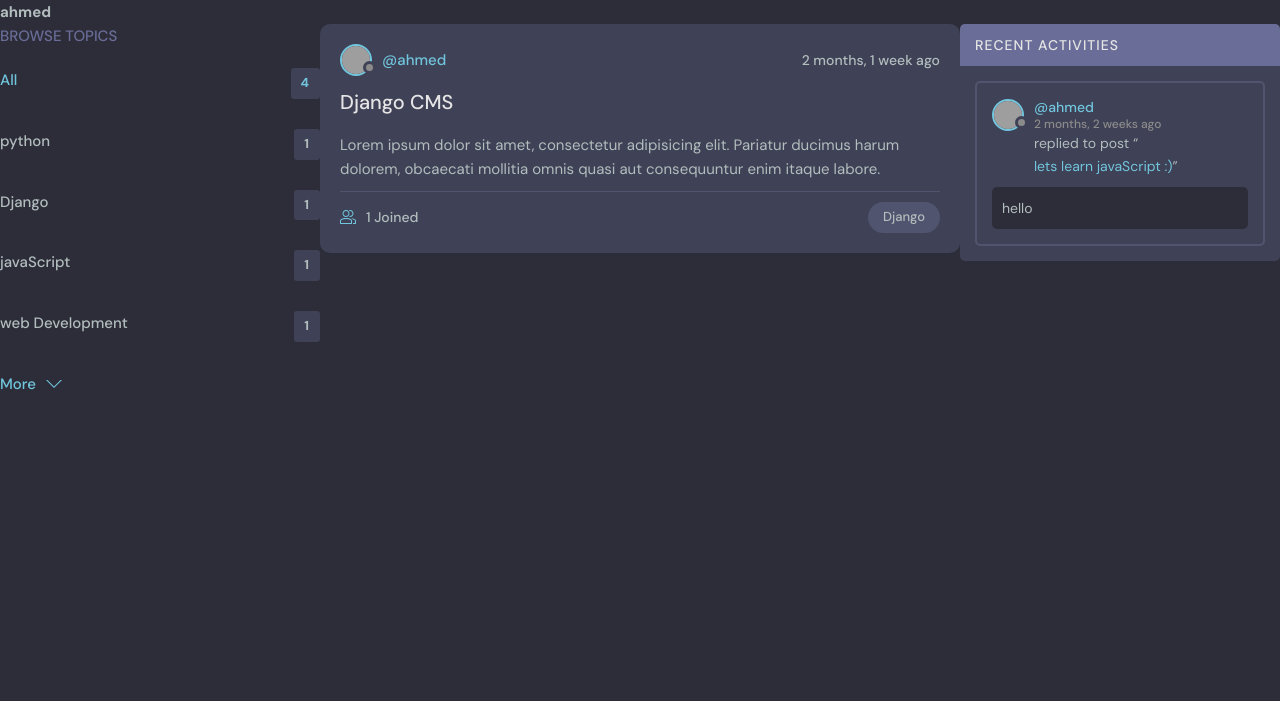
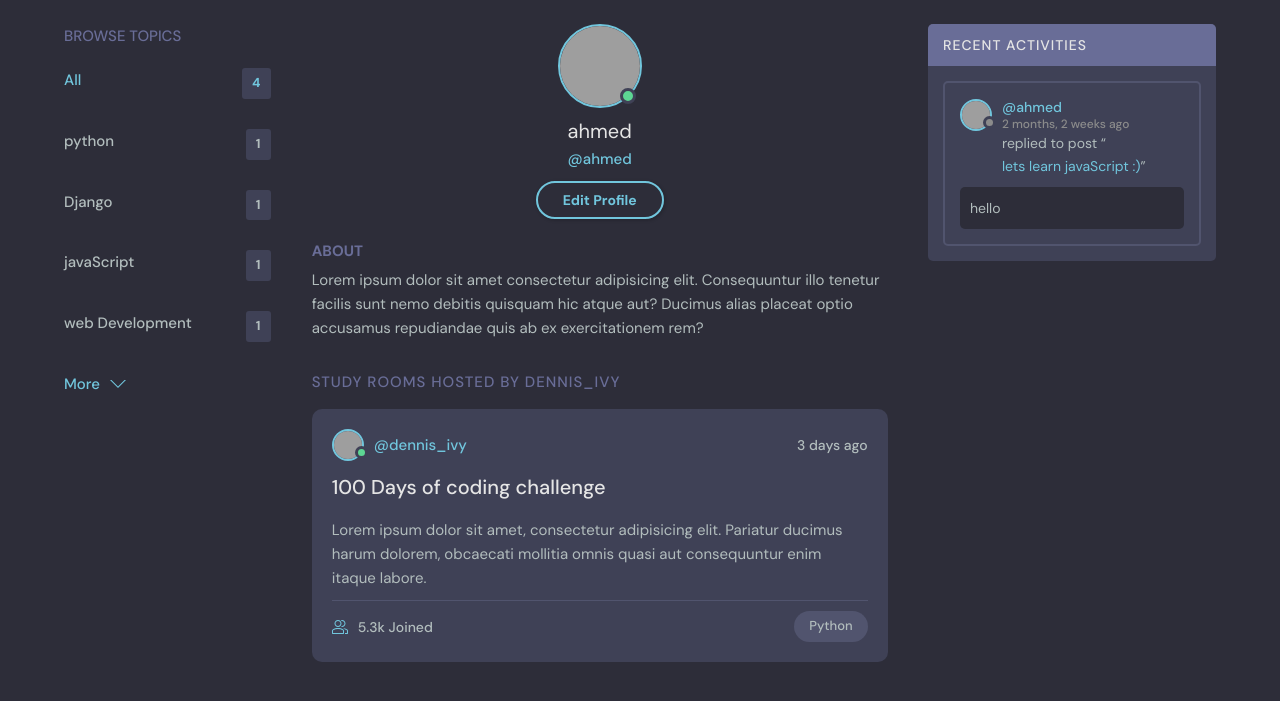
Before and after one commit to AyoubElouazzani/discord_website, a Django app: page /user_profile/2/ in a window 1280 px wide. Shown: the part 76-777 px from the top of the page. Run offline with Django 5.2, Linux system fonts and the light colour scheme; data comes from the database, SQL or seed files in the repository; both versions use the stored data as it was after the commit; grey boxes are pictures that could not be loaded.

Commit message:
make profile page

```diff
--- a/base/templates/base/profile.html
+++ b/base/templates/base/profile.html
@@ -1,27 +1,91 @@
 {% extends 'main.html' %}
+{% block content %}
+  <main class="profile-page layout layout--3">
+    <div class="container">
+      <!-- Topics Start -->
+      {% include 'base/topics_component.html' %}
+      <!-- Topics End -->
 
-{% block content %}
+      <!-- Room List Start -->
+      <div class="roomList">
+        <div class="profile">
+          <div class="profile__avatar">
+            <div class="avatar avatar--large active">
+              <img src="https://randomuser.me/api/portraits/men/11.jpg" />
+            </div>
+          </div>
+          <div class="profile__info">
+            <h3>{{user.username}}</h3>
+            <p>@{{user.username}}</p>
+            <a href="edit-user.html" class="btn btn--main btn--pill">Edit Profile</a>
+          </div>
+          <div class="profile__about">
+            <h3>About</h3>
+            <p>
+              Lorem ipsum dolor sit amet consectetur adipisicing elit. Consequuntur illo tenetur
+              facilis sunt nemo debitis quisquam hic atque aut? Ducimus alias placeat optio
+              accusamus repudiandae quis ab ex exercitationem rem?
+            </p>
+          </div>
+        </div>
 
+        <div class="roomList__header">
+          <div>
+            <h2>Study Rooms Hosted by dennis_ivy</a>
+            </h2>
+          </div>
+        </div>
+        <div class="roomListRoom">
+          <div class="roomListRoom__header">
+            <a href="profile.html" class="roomListRoom__author">
+              <div class="avatar avatar--small active">
+                <img src="https://randomuser.me/api/portraits/men/11.jpg" />
+              </div>
+              <span>@dennis_ivy</span>
+            </a>
+            <div class="roomListRoom__actions">
+              <span>3 days ago</span>
 
-<style>
-    .profile_content{
-        display: grid;
-        grid-template-columns: 1fr 2fr 1fr;
-    }
-</style>
+            </div>
+          </div>
+          <div class="roomListRoom__content">
+            <a href="room.html">100 Days of coding challenge</a>
+            <p>
+              Lorem ipsum dolor sit amet, consectetur adipisicing elit. Pariatur ducimus harum
+              dolorem, obcaecati mollitia omnis quasi aut consequuntur enim itaque labore.
+            </p>
+          </div>
+          <div class="roomListRoom__meta">
+            <a class="roomListRoom__joined">
+              <svg version="1.1" xmlns="http://www.w3.org/2000/svg" width="32" height="32" viewBox="0 0 32 32">
+                <title>user-group</title>
+                <path
+                  d="M30.539 20.766c-2.69-1.547-5.75-2.427-8.92-2.662 0.649 0.291 1.303 0.575 1.918 0.928 0.715 0.412 1.288 1.005 1.71 1.694 1.507 0.419 2.956 1.003 4.298 1.774 0.281 0.162 0.456 0.487 0.456 0.85v4.65h-4v2h5c0.553 0 1-0.447 1-1v-5.65c0-1.077-0.56-2.067-1.461-2.584z">
+                </path>
+                <path
+                  d="M22.539 20.766c-6.295-3.619-14.783-3.619-21.078 0-0.901 0.519-1.461 1.508-1.461 2.584v5.65c0 0.553 0.447 1 1 1h22c0.553 0 1-0.447 1-1v-5.651c0-1.075-0.56-2.064-1.461-2.583zM22 28h-20v-4.65c0-0.362 0.175-0.688 0.457-0.85 5.691-3.271 13.394-3.271 19.086 0 0.282 0.162 0.457 0.487 0.457 0.849v4.651z">
+                </path>
+                <path
+                  d="M19.502 4.047c0.166-0.017 0.33-0.047 0.498-0.047 2.757 0 5 2.243 5 5s-2.243 5-5 5c-0.168 0-0.332-0.030-0.498-0.047-0.424 0.641-0.944 1.204-1.513 1.716 0.651 0.201 1.323 0.331 2.011 0.331 3.859 0 7-3.141 7-7s-3.141-7-7-7c-0.688 0-1.36 0.131-2.011 0.331 0.57 0.512 1.089 1.075 1.513 1.716z">
+                </path>
+                <path
+                  d="M12 16c3.859 0 7-3.141 7-7s-3.141-7-7-7c-3.859 0-7 3.141-7 7s3.141 7 7 7zM12 4c2.757 0 5 2.243 5 5s-2.243 5-5 5-5-2.243-5-5c0-2.757 2.243-5 5-5z">
+                </path>
+              </svg>
+              5.3k Joined
+            </a>
+            <p class="roomListRoom__topic">Python</p>
+          </div>
+        </div>
 
-<H1>{{user.username}}</H1>
+      </div>
+      <!-- Room List End -->
 
-<div class="profile_content">
-    <div>
-        {% include 'base/topics_component.html' %}
+      <!-- Activities Start -->
+
+        {% include 'base/activity_component.html' %}
+
+      <!-- Activities End -->
     </div>
-    <div>
-        {% include 'base/feed_component.html' %}
-    </div>
-    <div>
-        {% include 'base/activity_component.html' %}
-    </div>
-</div>
-
-{% endblock content %}
+  </main>
+{% endblock %}
--- a/templates/navbar.html
+++ b/templates/navbar.html
@@ -35,7 +35,7 @@
       <!-- Logged In -->
       {% if request.user.is_authenticated %}
       <div class="header__user">
-        <a href="profile.html">
+        <a href="{% url 'user_profile' user.id %}">
           <div class="avatar avatar--medium active">
             <img src="https://randomuser.me/api/portraits/men/37.jpg" />
           </div>
```
Also changed, not shown: base/templates/base/profile_old.html (added, +27 -0 lines), db.sqlite3.
